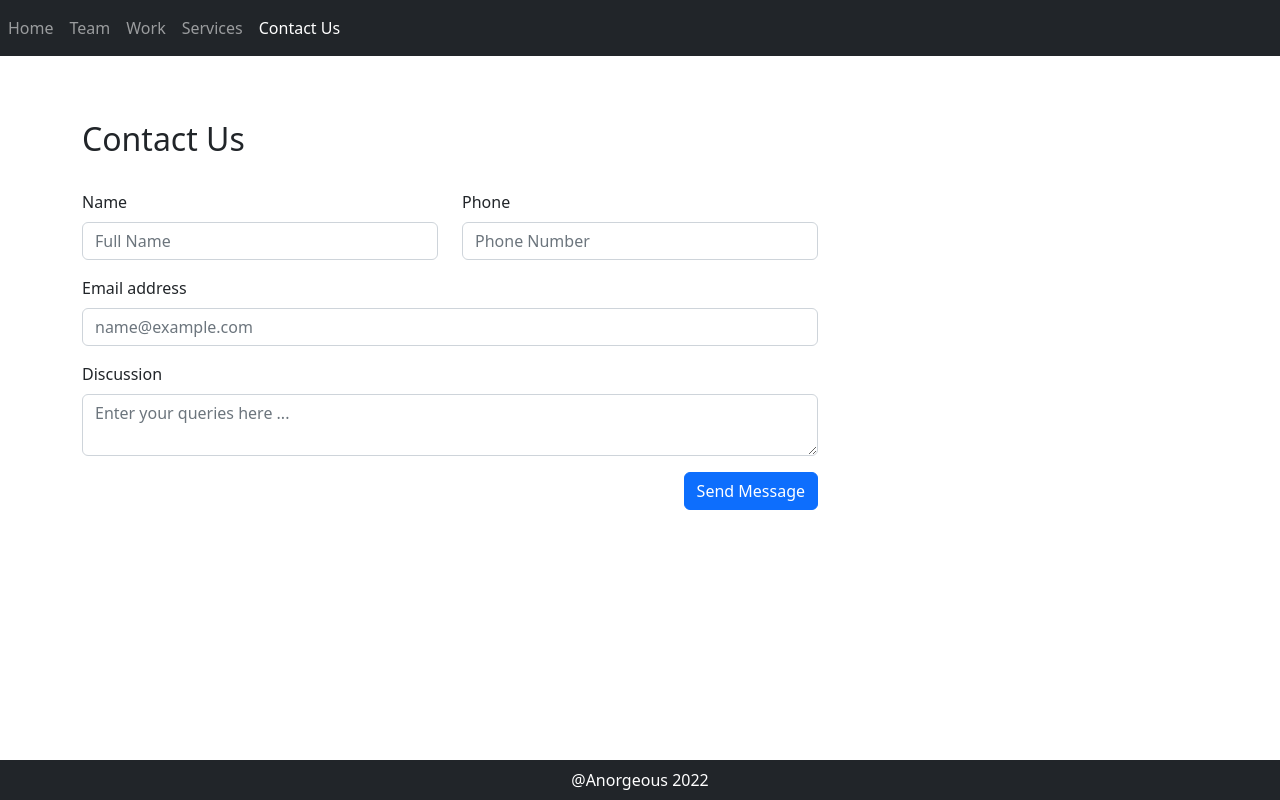
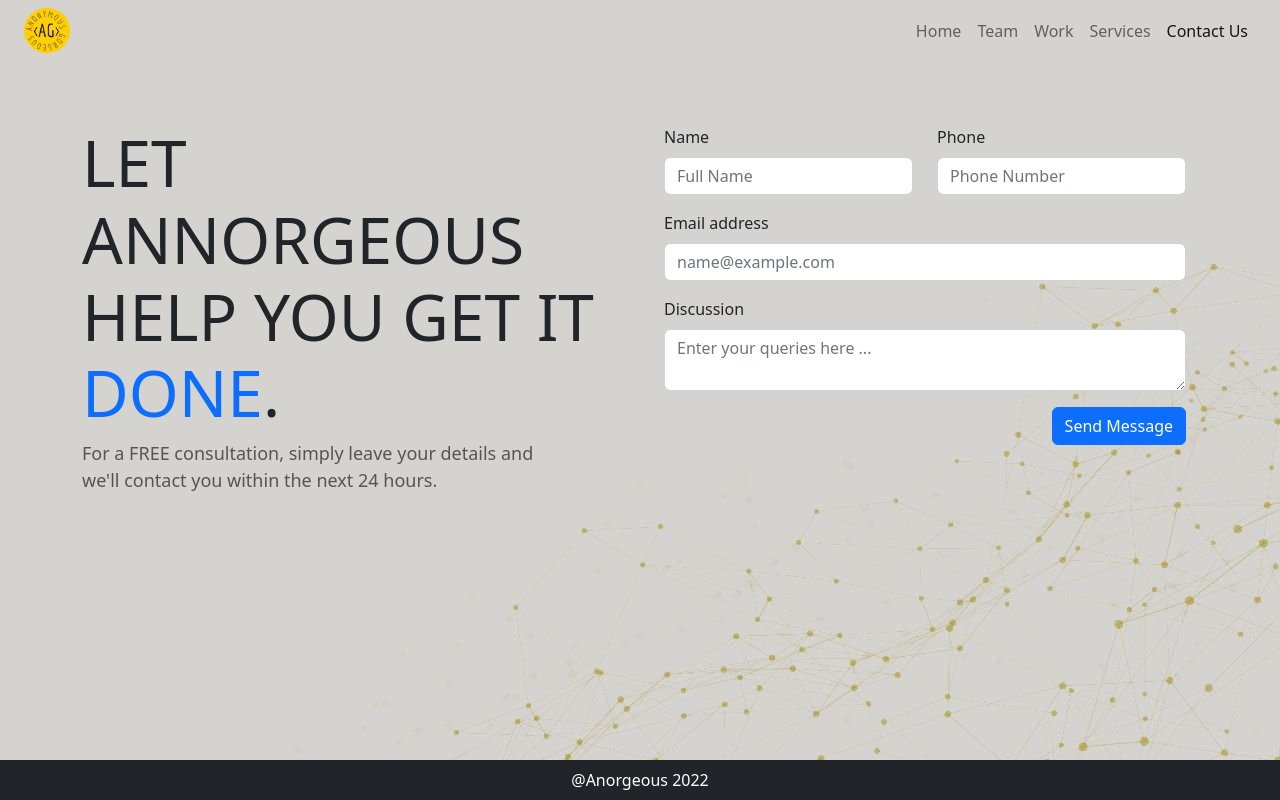
Before and after one commit to SSMalik99/anorgeous, a React (Create React App) app: page /contact in a window 1280 px wide. Built offline with nearby package versions, Linux system fonts and the light colour scheme.

Commit message:
Update contact page and navbar

```diff
--- a/src/App.css
+++ /dev/null
@@ -1,39 +0,0 @@
-.App {
-  text-align: center;
-}
-
-.App-logo {
-  height: 40vmin;
-  pointer-events: none;
-}
-
-@media (prefers-reduced-motion: no-preference) {
-  .App-logo {
-    animation: App-logo-spin infinite 20s linear;
-  }
-}
-
-
-.App-header {
-  background-color: #282c34;
-  min-height: 100vh;
-  display: flex;
-  flex-direction: column;
-  align-items: center;
-  justify-content: center;
-  font-size: calc(10px + 2vmin);
-  color: white;
-}
-
-.App-link {
-  color: #61dafb;
-}
-
-@keyframes App-logo-spin {
-  from {
-    transform: rotate(0deg);
-  }
-  to {
-    transform: rotate(360deg);
-  }
-}
--- a/src/App.tsx
+++ b/src/App.tsx
@@ -1,7 +1,6 @@
-import './App.css';
 import Main from './Frontend/Component/Main';
-
 import 'bootstrap/dist/css/bootstrap.css';
+import './index.css';
 
 function App() {
   return (
--- a/src/Frontend/Component/Navbar.tsx
+++ b/src/Frontend/Component/Navbar.tsx
@@ -1,28 +1,52 @@
 import React from "react";
 import { NavLink } from "react-router-dom";
+import logo from "../../assets/logo.png";
+import "../Style/navbar.css";
 
 const Navbar = () => {
-    return (
-        <nav className="navbar navbar-expand-lg navbar-dark bg-dark ">
+  return (
+    <section className="mt-0">
+      <div className="nav-container">
+        <nav className="px-4 d-flex justify-content-between navbar navbar-expand-lg">
+            <div className="brand">
+                <NavLink className="nav-link" to={"/home"}>
+                    <img height="45" width="45" src={logo} alt="logo"></img>
+                </NavLink>
+            </div>
+            <div>
             <ul className="navbar-nav mr-auto">
                 <li className="nav-item">
-                    <NavLink className="nav-link" to={"/home"}>Home</NavLink>
+                <NavLink className="nav-link" to={"/home"}>
+                    Home
+                </NavLink>
                 </li>
                 <li className="nav-item">
-                    <NavLink className={"nav-link"} to={"/team"}>Team</NavLink>
+                <NavLink className={"nav-link"} to={"/team"}>
+                    Team
+                </NavLink>
                 </li>
                 <li className="nav-item">
-                    <NavLink className={"nav-link"} to={"/work"}>Work</NavLink>
+                <NavLink className={"nav-link"} to={"/work"}>
+                    Work
+                </NavLink>
                 </li>
                 <li className="nav-item">
-                    <NavLink className={"nav-link"} to={"/services"}>Services</NavLink>
+                <NavLink className={"nav-link"} to={"/services"}>
+                    Services
+                </NavLink>
                 </li>
                 <li className="nav-item">
-                    <NavLink className={"nav-link"} to={"/contact"}>Contact Us</NavLink>
+                <NavLink className={"nav-link"} to={"/contact"}>
+                    Contact Us
+                </NavLink>
                 </li>
             </ul>
+            </div>
+
         </nav>
-    )
-}
+      </div>
+    </section>
+  );
+};
 
-export default Navbar
+export default Navbar;
--- a/src/Frontend/Content/Contact.tsx
+++ b/src/Frontend/Content/Contact.tsx
@@ -25,10 +25,14 @@ const Contact = () => {
     return (
         <section>
             <div className="container">
-            <h2>Contact Us</h2>
+            {/* <h2>Contact Us</h2> */}
                 <form ref={form} onSubmit={sendEmail}>
                     <div className="row">
-                        <div className="col-lg-8 col-12 mt-4">
+                        <div className="col-lg-6 d-lg-block d-none">
+                            <h2 className="header">LET ANNORGEOUS HELP YOU GET IT <span className="text-primary">DONE</span>.</h2>
+                            <p>For a FREE consultation, simply leave your details and we'll contact you within the next 24 hours.</p>
+                        </div>
+                        <div className="col-lg-6 col-12 px-lg-4 px-2">
                             <div className="row">
                                 <div className="col-lg-6 col-12 mb-3">
                                     <label htmlFor="fullName" className="form-label">Name</label>
--- a/src/Frontend/Style/contact.css
+++ b/src/Frontend/Style/contact.css
@@ -1,3 +1,5 @@
+@import "../../index.css";
+
 input,
 textarea {
     width: 100%;
@@ -8,3 +10,15 @@ textarea {
     resize: none;
     color: var(--color-white);
 }
+
+.header {
+    font-size: 4rem;
+}
+
+p {
+    margin-top: 2rem;
+    width: 30rem;
+    max-width: 100%;
+    font-size: 1.125rem;
+    color: #555;
+}
--- /dev/null
+++ b/src/Frontend/Style/navbar.css
@@ -0,0 +1 @@
+@import "../../index.css";
--- a/src/index.css
+++ b/src/index.css
@@ -25,12 +25,15 @@ code {
 }
 
 :root {
-  --color-bg: #1f1f38;
-  --color-bg-variant: #2c2c6c;
-  --color-primary: #4db5ff;
+  --color-bg: #F5F5F5;
+  --color-bg-variant: #F5F5F5;
+  --color-primary: #181818;
   --color-primary-variant: rgba(77, 181, 255, 0.4);
   --color-white: #fff;
   --color-light: rbga(255, 255, 255, 0.6);
+
+  --btn-bg: #FFC107;
+
 
   --container-width-lg: 75%;
   --container-width-md: 86%;
@@ -45,10 +48,9 @@ html {
 
 body {
   font-family: 'Poppins', sans-serif;
-  background: var(--color-bg);
   color: var(--color-white);
   line-height: 1.7;
-  /* background-image: url(../src/assets/bg-texture.png); */
+  background-image: url(./assets/bg-image.jpg)
 }
 
 
@@ -117,7 +119,7 @@ a:hover {
 }
 
 .btn-primary {
-  background: var(--color-primary);
+  background: var(--btn-bg);
   color: var(--col-bg);
 }
 
```
Also changed, not shown: src/assets/logo.png (added).
